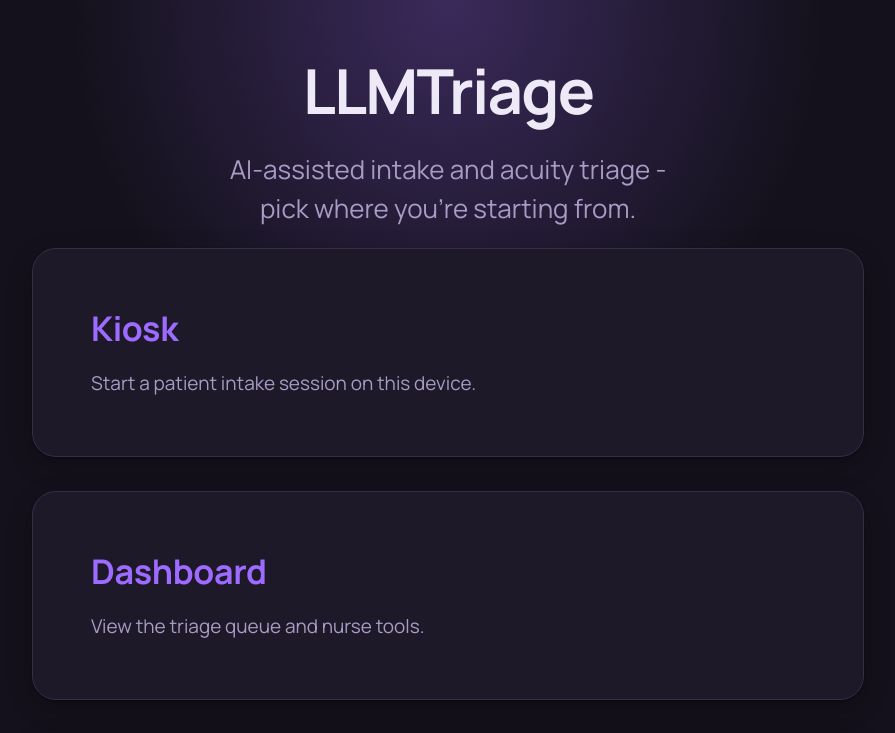
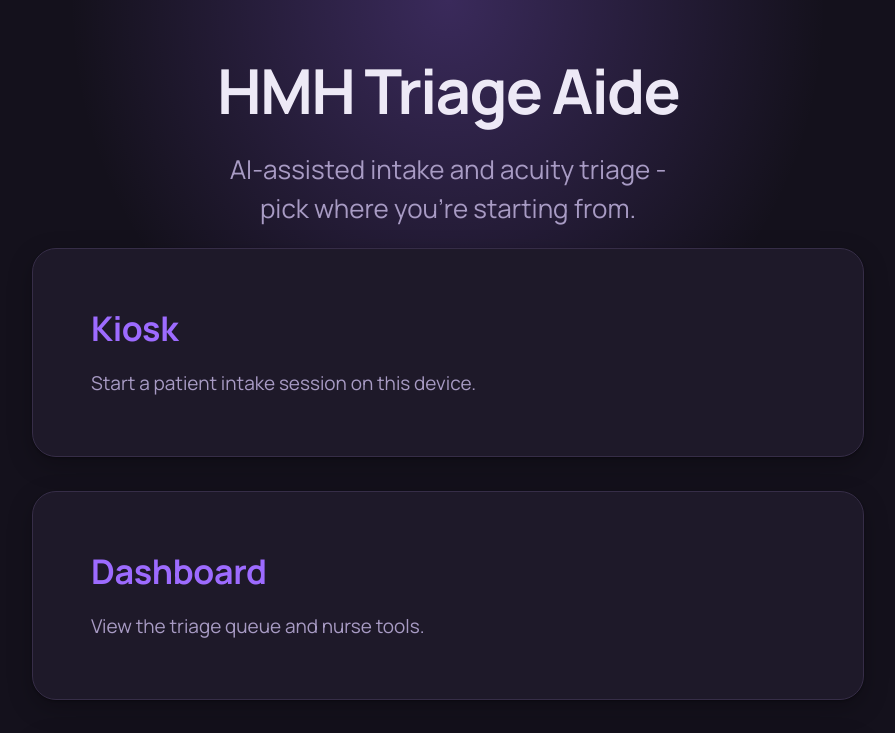
Before and after one commit to Rezivann/HMH-Triage-Aide, a React (Vite) app in the folder front-end/: page / in a window 1280 px wide. Shown: the top 733 px of the page, without its empty margins (192-1087 px from the left). Built offline with nearby package versions, Linux system fonts and the light colour scheme.

Commit message:
Renamed to HMH Triage Aide

```diff
--- a/front-end/index.html
+++ b/front-end/index.html
@@ -4,7 +4,7 @@
     <meta charset="UTF-8" />
     <meta name="viewport" content="width=device-width, initial-scale=1.0" />
     <meta name="theme-color" content="#14111c" />
-    <title>LLMTriage</title>
+    <title>HMH Triage Aide</title>
     <link rel="preconnect" href="https://fonts.googleapis.com" />
     <link rel="preconnect" href="https://fonts.gstatic.com" crossorigin />
     <link
--- a/front-end/package.json
+++ b/front-end/package.json
@@ -1,5 +1,5 @@
 {
-  "name": "llmtriage-frontend",
+  "name": "hmh-triage-aide-frontend",
   "version": "0.1.0",
   "private": true,
   "type": "module",
--- a/front-end/src/modes/dashboard/hooks/useDashboardAuth.js
+++ b/front-end/src/modes/dashboard/hooks/useDashboardAuth.js
@@ -1,7 +1,7 @@
 import { useCallback, useEffect, useState } from 'react';
 import { request, BASE_URL, NURSE_TOKEN_STORAGE_KEY } from '../../../shared/api/apiClient';
 
-const NURSE_ID_STORAGE_KEY = 'llmtriage.nurseId';
+const NURSE_ID_STORAGE_KEY = 'hmhtriageaide.nurseId';
 
 // Dev login stub calling the backend's dev-only /dashboard/dev-login route.
 // Real Duo SSO replaces the body of login() with a redirect later; nothing
--- a/front-end/src/modes/home/HomeApp.jsx
+++ b/front-end/src/modes/home/HomeApp.jsx
@@ -24,7 +24,7 @@ export default function HomeApp() {
   return (
     <PageShell className="hero-glow">
       <motion.div variants={fadeUp} initial="hidden" animate="visible" style={{ textAlign: 'center' }}>
-        <h1 className="hero-heading">LLMTriage</h1>
+        <h1 className="hero-heading">HMH Triage Aide</h1>
         <p style={{ color: 'var(--color-text-muted)', fontSize: 'var(--text-lg)', maxWidth: '30rem', margin: '0 auto' }}>
           AI-assisted intake and acuity triage - pick where you're starting from.
         </p>
--- a/front-end/src/modes/kiosk/KioskApp.jsx
+++ b/front-end/src/modes/kiosk/KioskApp.jsx
@@ -76,7 +76,7 @@ export default function KioskApp() {
     return (
       <PageShell>
         <motion.h1 variants={fadeUp} initial="hidden" animate="visible">
-          LLMTriage
+          HMH Triage Aide
         </motion.h1>
         <KioskLanding onStart={() => setLanded(true)} />
       </PageShell>
@@ -121,7 +121,7 @@ export default function KioskApp() {
   return (
     <PageShell>
       <motion.h1 variants={fadeUp} initial="hidden" animate="visible">
-        LLMTriage
+        HMH Triage Aide
       </motion.h1>
 
       <AnimatePresence mode="wait">
--- a/front-end/src/modes/kiosk/MobileCaptureApp.jsx
+++ b/front-end/src/modes/kiosk/MobileCaptureApp.jsx
@@ -62,7 +62,7 @@ export default function MobileCaptureApp() {
 
   return (
     <PageShell>
-      <h1>LLMTriage</h1>
+      <h1>HMH Triage Aide</h1>
       {error && <p role="alert">{describePhotoSubmitError(error)}</p>}
       <PhotoCaptureFallback onCaptured={handleCaptured} />
     </PageShell>
--- a/front-end/src/shared/api/apiClient.js
+++ b/front-end/src/shared/api/apiClient.js
@@ -1,5 +1,5 @@
 const BASE_URL = import.meta.env.PUBLIC_API_BASE_URL || 'http://localhost:4000';
-const NURSE_TOKEN_STORAGE_KEY = 'llmtriage.nurseToken';
+const NURSE_TOKEN_STORAGE_KEY = 'hmhtriageaide.nurseToken';
 
 async function request(path, { method = 'GET', headers = {}, body, authHeader } = {}) {
   const res = await fetch(`${BASE_URL}${path}`, {
--- a/front-end/src/shared/styles/theme.css
+++ b/front-end/src/shared/styles/theme.css
@@ -1,5 +1,5 @@
 /*
-  LLMTriage design system - dark, purple-accented, single theme by design
+  HMH Triage Aide design system - dark, purple-accented, single theme by design
   (not a light/dark toggle - this app runs on kiosks and hospital dashboards
   under controlled lighting, so committing to one calibrated look is the
   right call here, not an omission).
```
Also changed, not shown: 1 other file (tests, documents, lock files or other folders).
